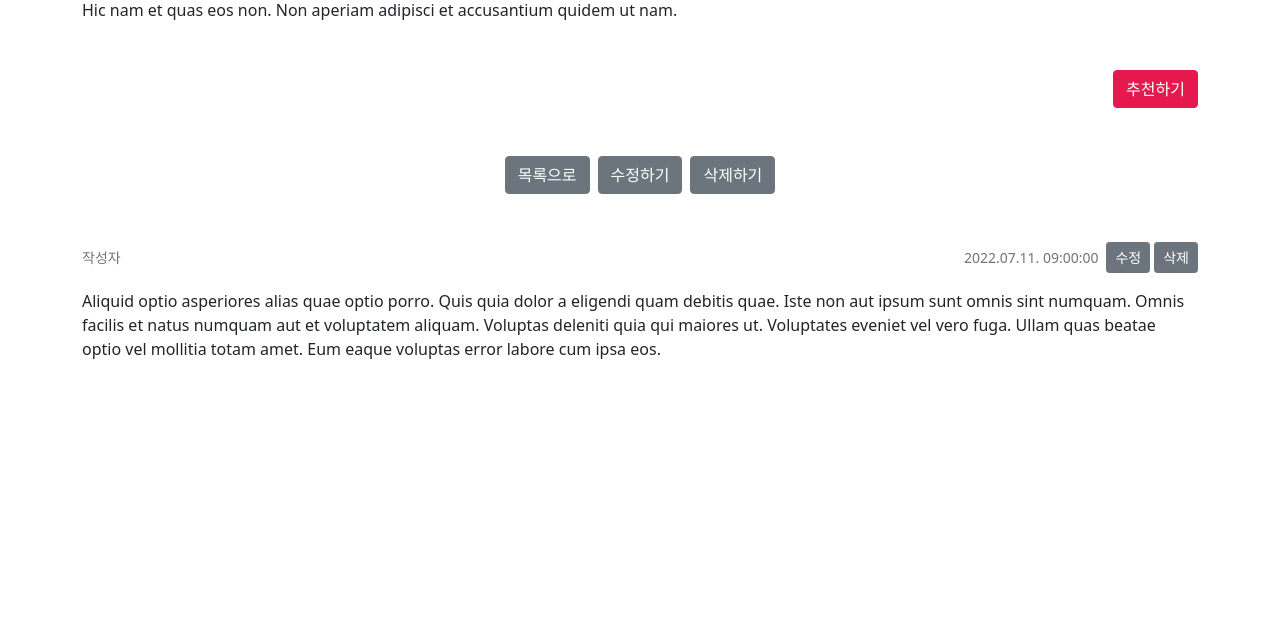
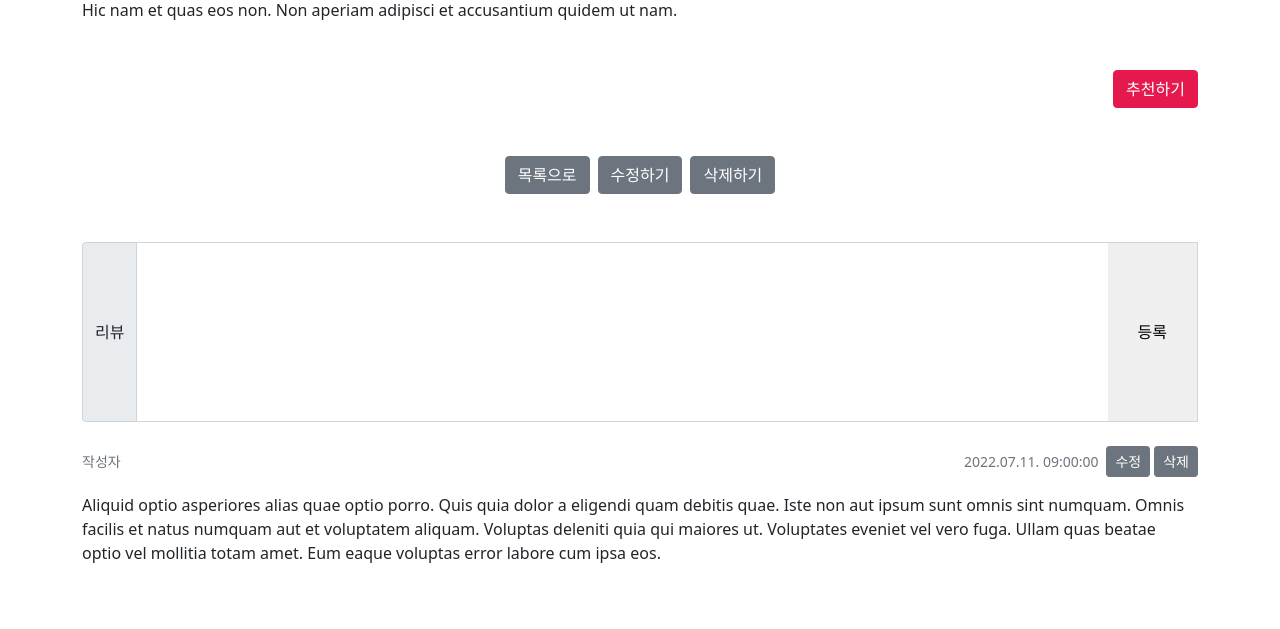
Before and after one commit to inno-1/yogi-eoddae, a Flask app: page /detail in a window 1280 px wide. Shown: the part 659-1288 px from the top of the page. Before the commit the page ends 1018 px from the top, so only its background shows below. Run offline with Flask 2, Linux system fonts and the light colour scheme; some libraries are stand-ins or nearby versions; some web fonts are replaced.

Commit message:
포스트 상세페이지 수정

```diff
--- a/static/css/common.css
+++ b/static/css/common.css
@@ -14,3 +14,9 @@
     background-color: var(--point-color) !important;
     border-color: var(--point-color) !important;
 }
+
+.btn-point:hover {
+    color: #000 !important;
+    background-color: #ffc107 !important;
+    border-color: #ffc107 !important;
+}
--- a/templates/detail.html
+++ b/templates/detail.html
@@ -40,6 +40,27 @@
 
         .review-con .review-list {
             padding: 0;
+        }
+
+        .review-con .input-group textarea {
+            height: 180px;
+            padding-right: 89px;
+        }
+
+        #reviewBtn {
+            position: absolute;
+            right: 1px;
+            top: 1px;
+            height: calc(100% - 2px);
+            border: none;
+            padding: 0 30px;
+            transition: .2s;
+        }
+
+        #reviewBtn:hover {
+            color: #fff;
+            background-color: #6c757d;
+            border-color: #6c757d;
         }
 
     </style>
@@ -94,6 +115,12 @@
     </div>
 
     <div class="review-con">
+        <div class="input-group mb-4">
+            <label for="reviewTxtArea" class="input-group-text">리뷰</label>
+            <textarea id="reviewTxtArea" class="form-control" aria-label="리뷰"></textarea>
+            <button type="button" id="reviewBtn">등록</button>
+        </div>
+
         <ul class="review-list">
             <li>
                 <div class="d-flex flex-wrap align-items-center justify-content-between mb-3">
@@ -111,13 +138,6 @@
             </li>
         </ul>
     </div>
-
-
-
-
-
 </div>
-
 </body>
-
 </html>
```
